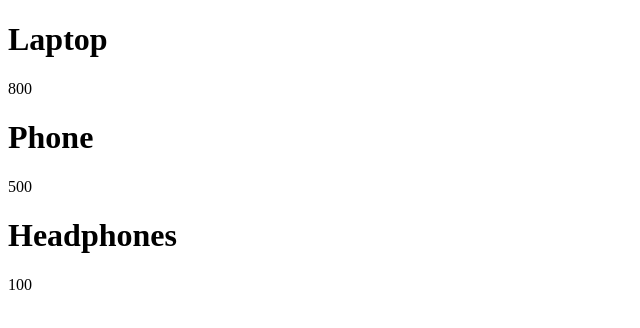
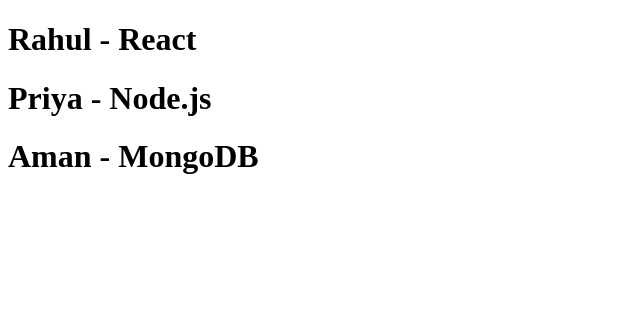
Before and after one commit to AlishaShaikh-create/My_FullStack_Journey, a React (Vite) app in the folder 03-React/01-Basic/: page / in a window 1280 px wide. Shown: the top 328 px of the page, without its empty margins (0-640 px from the left). Built offline with nearby package versions, Linux system fonts and the light colour scheme.

Commit message:
studentCard

```diff
--- a/03-React/01-Basic/src/App.jsx
+++ b/03-React/01-Basic/src/App.jsx
@@ -1,20 +1,17 @@
-import BooksCard from "./BooksCard"
+import StudentCard from "./StudentCard";
+
 function App() {
 
-   const products = [
-    { id: 1, name: "Laptop", price: 800 },
-    { id: 2, name: "Phone", price: 500 },
-    { id: 3, name: "Headphones", price: 100 },
-  ];
+const students = [
+  { id: 1, name: "Rahul", course: "React" },
+  { id: 2, name: "Priya", course: "Node.js" },
+  { id: 3, name: "Aman", course: "MongoDB" },
+];
 
 
    return(
     <>
-     {
-      products.map((product)=>{
-         return <BooksCard key ={product.id} product ={product}/>
-      })
-     }
+     <StudentCard/>
     </>
    )
 }
--- /dev/null
+++ b/03-React/01-Basic/src/StudentCard.jsx
@@ -0,0 +1,23 @@
+import React from 'react'
+
+const StudentCard = () => {
+    const students = [
+  { id: 1, name: "Rahul", course: "React" },
+  { id: 2, name: "Priya", course: "Node.js" },
+  { id: 3, name: "Aman", course: "MongoDB" },
+];
+
+  return (
+    <>
+    {
+        students.map((ele)=>(
+             <div key={ele.id}>
+                <h1>{ele.name} - {ele.course}</h1>
+             </div>
+        ))
+    }
+    </>
+  )
+}
+
+export default StudentCard
```
